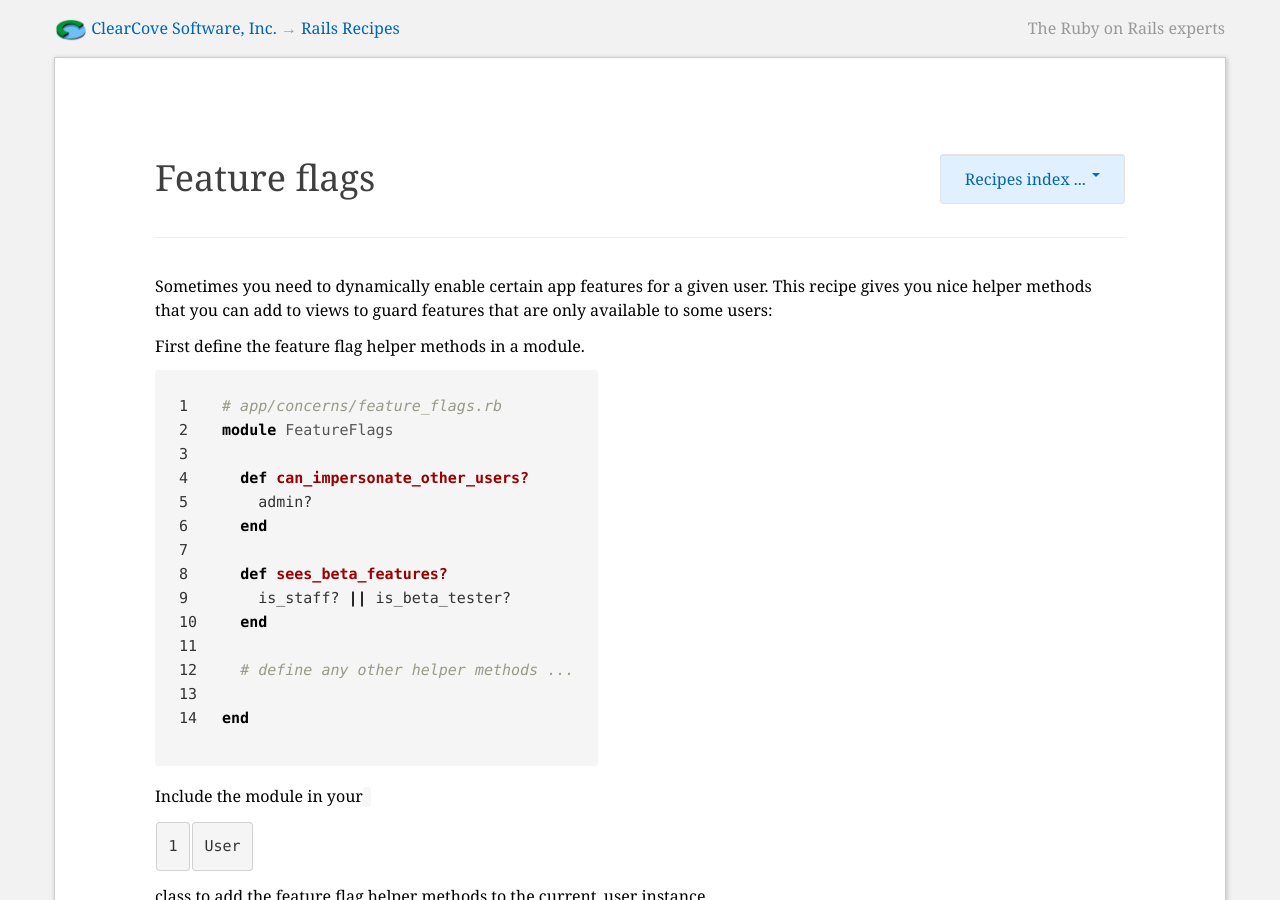
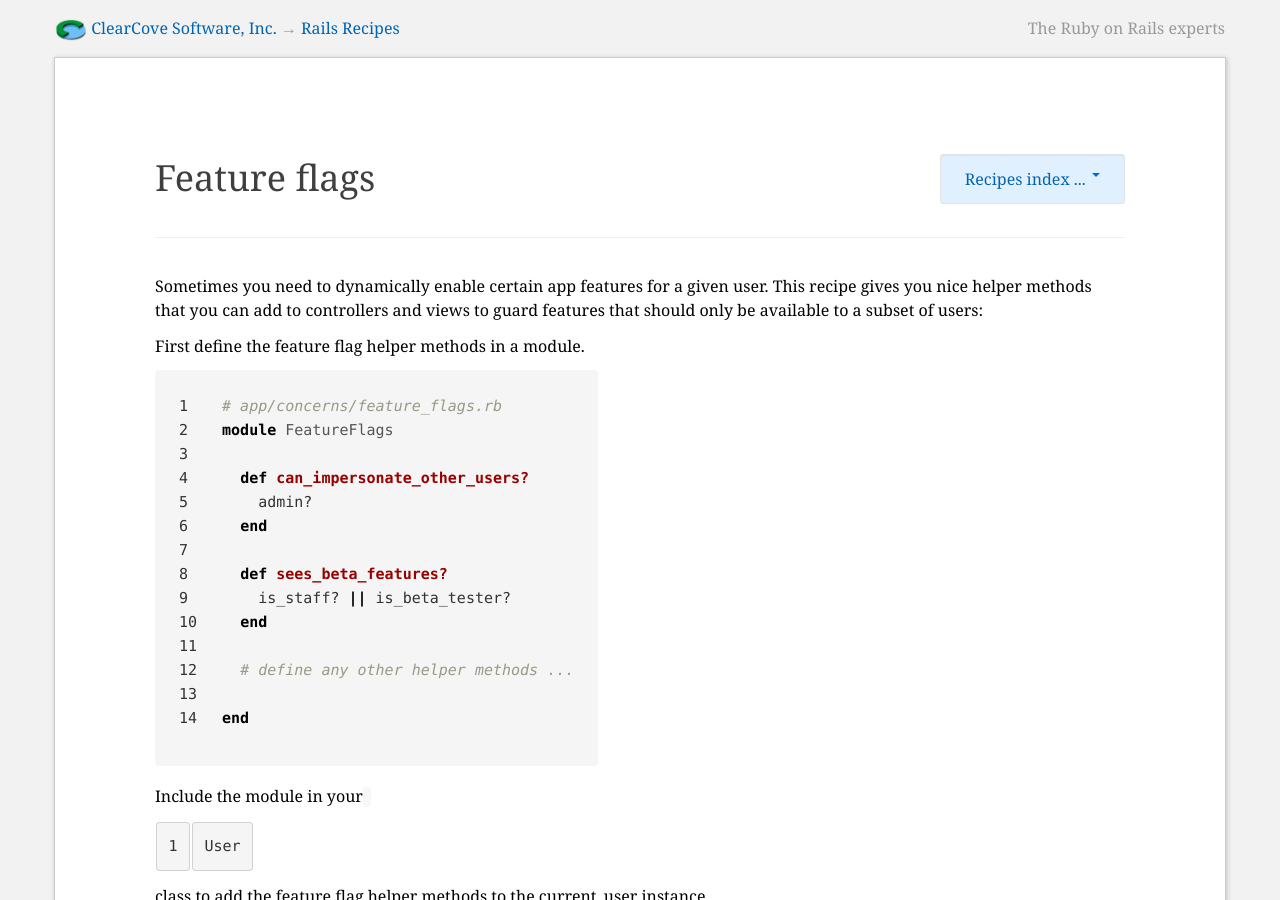
Before and after one commit to jhund/rails-recipes, a Jekyll site: the page built from pages/feature_flags.md, in a window 1280 px wide and 900 px high. Built offline with Jekyll 4.4.1, drawn with Linux system fonts in a browser that asks for light colours; Markdown is read by kramdown in place of the engine named in the settings; some of the changed text lies outside the part shown.

Commit message:
Tweaked feature flags recipe

````diff
--- a/pages/feature_flags.md
+++ b/pages/feature_flags.md
@@ -9,8 +9,8 @@ nav_id: feature_flags
 </div>
 
 Sometimes you need to dynamically enable certain app features for a given user.
-This recipe gives you nice helper methods that you can add to views to guard
-features that are only available to some users:
+This recipe gives you nice helper methods that you can add to controllers and
+views to guard features that should only be available to a subset of users:
 
 First define the feature flag helper methods in a module.
 
@@ -74,14 +74,14 @@ delegated to current_user with the directive in ApplicationController.
 <%# app/views/users/index.html.erb %>
 <h1>Users</h1>
 ...
-<% if can_impersonate_other_users?
+<% if can_impersonate_other_users? %>
   <li><%=# ... link to impersonate a user from the user list ... %></li>
 <% end %>
 ...
 ```
 
 This recipe allows you to test new features internally and when you're ready
-to launch, all you do is to update the feature_flag method to return `true`
+to launch, all you do is to update the feature flag method to return `true`
 so that everybody will see the new feature. Then in a next step you can remove
 the feature flag helper method and all guard clauses in the views.
 
````
